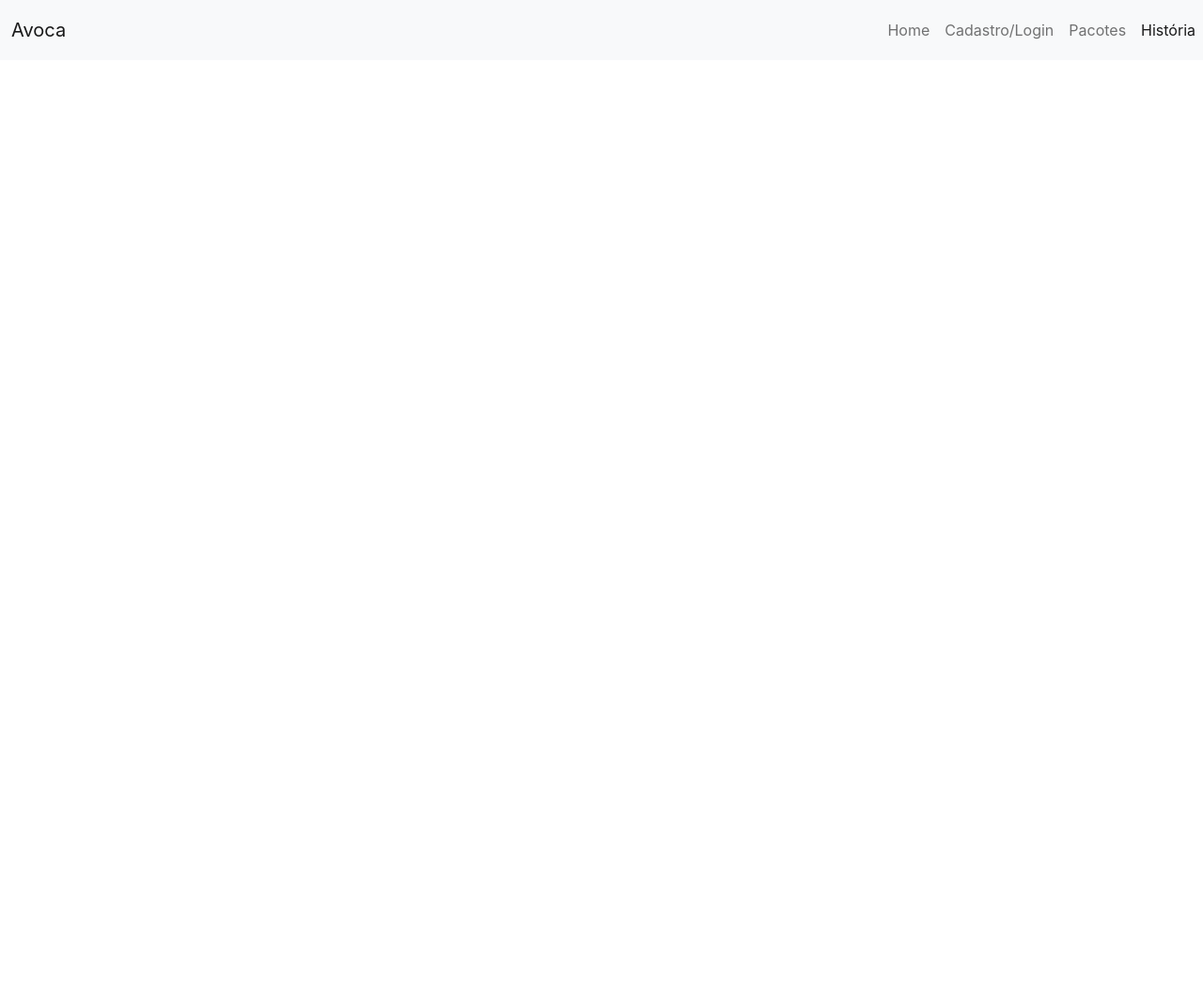
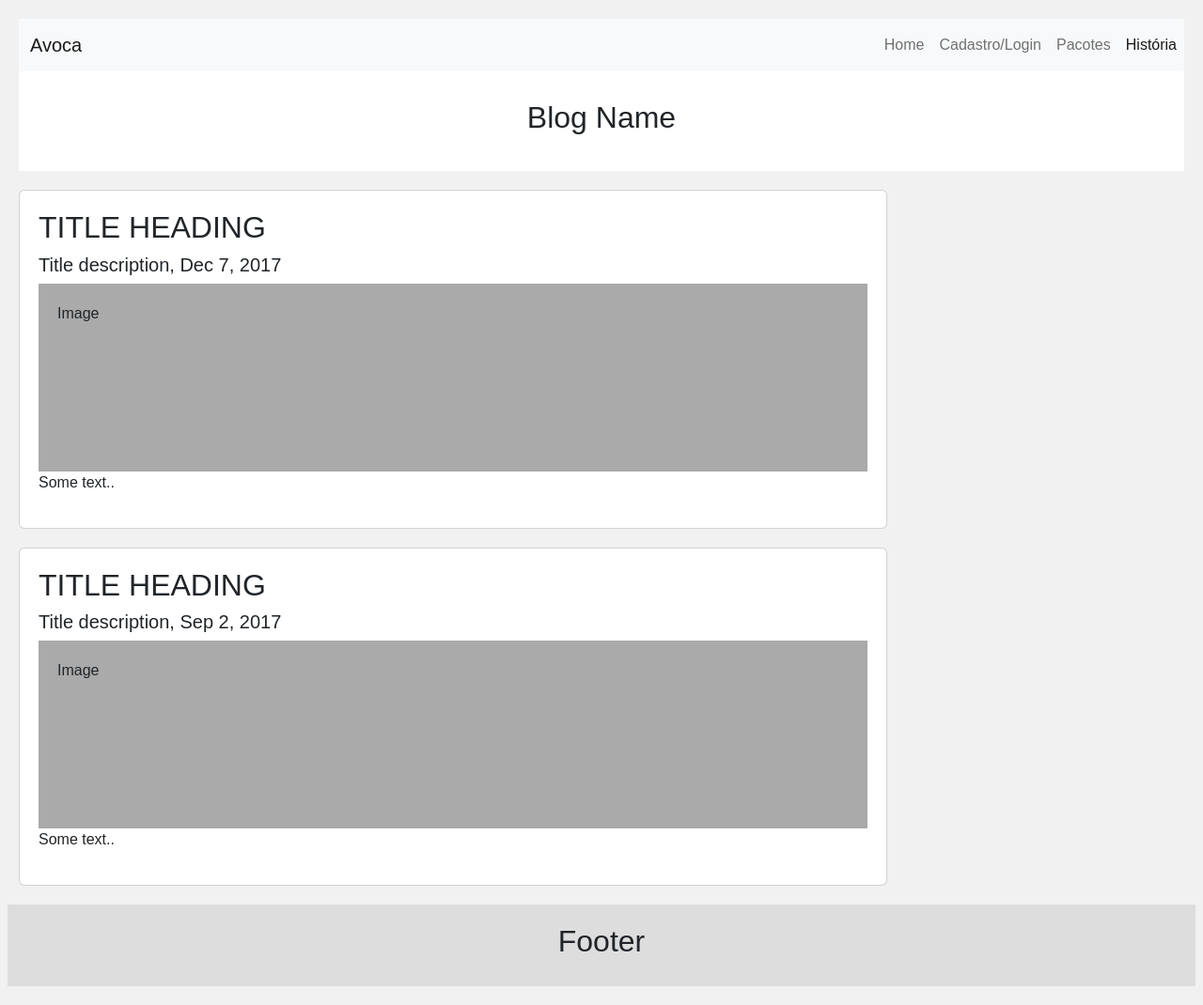
Before and after one commit to mathocihara/Avoca, a plain HTML site: page paginas/historia.html in a window 1280 px wide. Shown: the whole page at 94% size. Before the commit the page ends 800 px from the top, so only its background shows below. Drawn offline with nearby package versions, Linux system fonts and the light colour scheme; files that its build step writes are made by us from their sources.

Commit message:
Desenvolvimento HTML e CSS - Página Historia

```diff
--- a/Paginas Css/historia.css
+++ b/Paginas Css/historia.css
@@ -0,0 +1,57 @@
+body {
+    font-family: Arial;
+    padding: 20px;
+    background: #f1f1f1;
+  }
+
+  /* Header/Blog Title */
+  .header {
+    padding: 30px;
+    font-size: 40px;
+    text-align: center;
+    background: white;
+  }
+
+  /* Create two unequal columns that floats next to each other */
+  /* Left column */
+  .leftcolumn {
+    float: center;
+    width: 75%;
+  }
+
+  /* Fake image */
+  .fakeimg {
+    background-color: #aaa;
+    width: 100%;
+    padding: 20px;
+  }
+
+  /* Add a card effect for articles */
+  .card {
+    background-color: white;
+    padding: 20px;
+    margin-top: 20px;
+  }
+
+  /* Clear floats after the columns */
+  .row:after {
+    content: "";
+    display: table;
+    clear: both;
+  }
+
+  /* Footer */
+  .footer {
+    padding: 20px;
+    text-align: center;
+    background: #ddd;
+    margin-top: 20px;
+  }
+
+  /* Responsive layout - when the screen is less than 800px wide, make the two columns stack on top of each other instead of next to each other */
+  @media screen and (max-width: 800px) {
+    .leftcolumn, .rightcolumn {
+      width: 100%;
+      padding: 0;
+    }
+  }
--- a/paginas/historia.html
+++ b/paginas/historia.html
@@ -12,7 +12,7 @@
     <script defer src="https://cdn.jsdelivr.net/npm/bootstrap@5.2.0-beta1/dist/js/bootstrap.bundle.min.js"
         integrity="sha384-pprn3073KE6tl6bjs2QrFaJGz5/SUsLqktiwsUTF55Jfv3qYSDhgCecCxMW52nD2" crossorigin="anonymous">
     </script>
-    <link rel="stylesheet" type="text/css" href="style.css" media="screen" />
+    <link rel="stylesheet" type="text/css" href="/Paginas Css/historia.css" media="screen" />
     <title>Avoca</title>
 </head>
 
@@ -47,5 +47,30 @@
             </nav>
         </header>
     </section>
+
+    <div class="header">
+            <h2>Blog Name</h2>
+          </div>
+
+          <div class="row">
+            <div class="leftcolumn">
+              <div class="card">
+                <h2>TITLE HEADING</h2>
+                <h5>Title description, Dec 7, 2017</h5>
+                <div class="fakeimg" style="height:200px;">Image</div>
+                <p>Some text..</p>
+              </div>
+              <div class="card">
+                <h2>TITLE HEADING</h2>
+                <h5>Title description, Sep 2, 2017</h5>
+                <div class="fakeimg" style="height:200px;">Image</div>
+                <p>Some text..</p>
+              </div>
+            </div>
+
+          <div class="footer">
+            <h2>Footer</h2>
+          </div>
+
     </body>
 </html>
```
